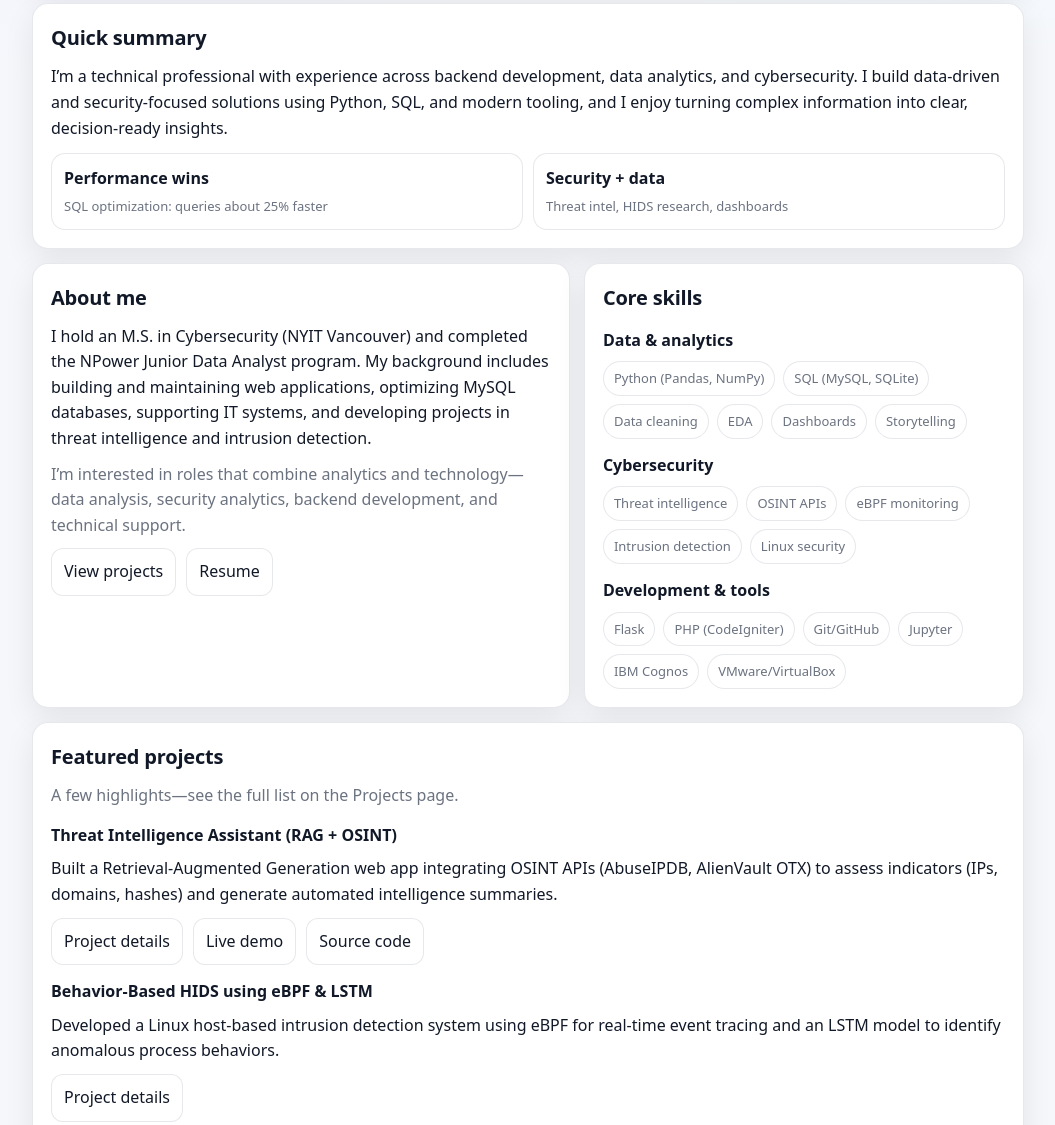
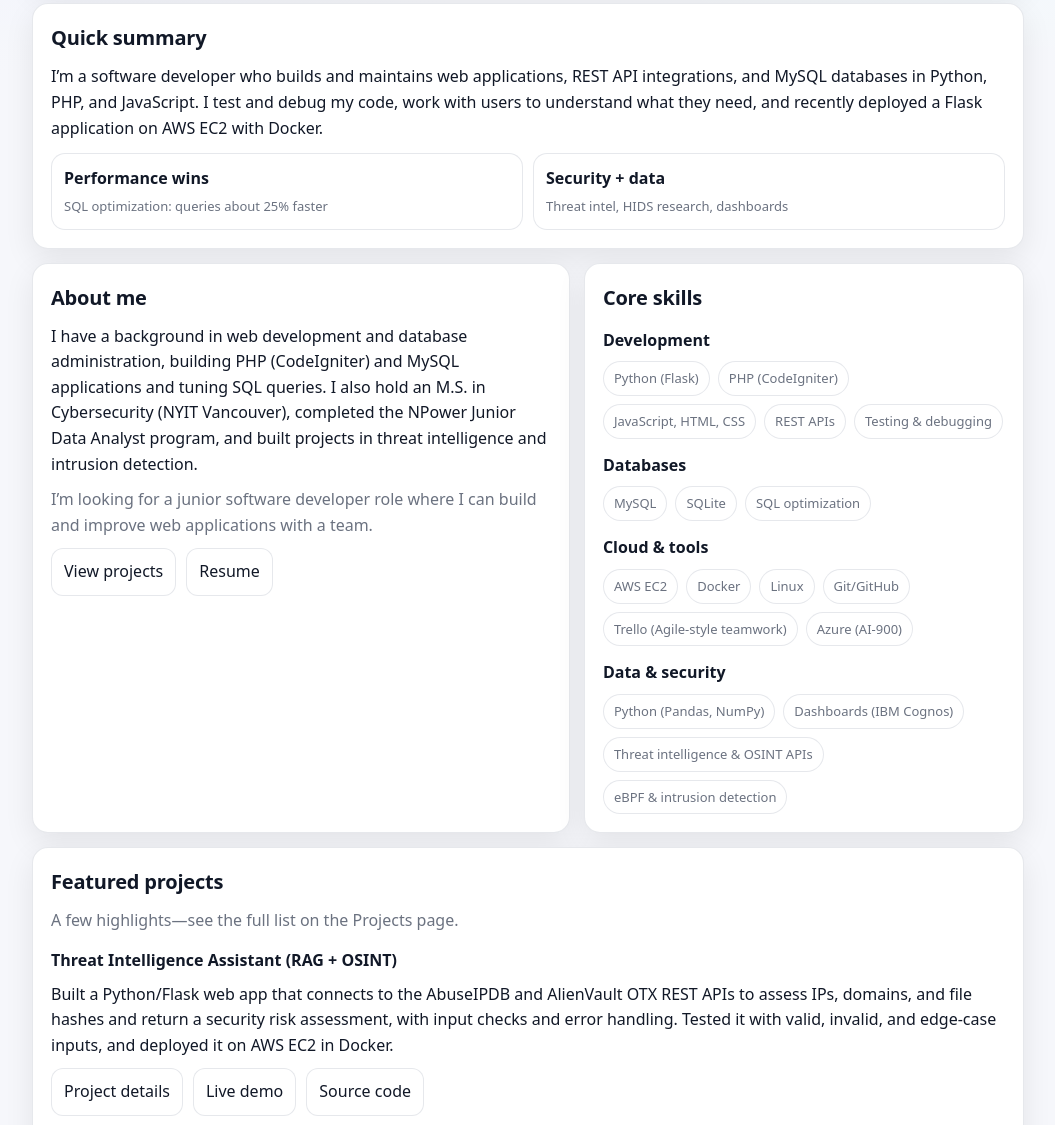
Before and after one commit to FatemehKaram/FatemehKaram.github.io, a plain HTML site: page index.html in a window 1280 px wide. Shown: the part 285-1410 px from the top of the page, without its empty margins (112-1167 px from the left). Drawn offline with Linux system fonts and the light colour scheme.

Commit message:
Rewrite portfolio content for a junior developer role
Co-Authored-By: Claude Sonnet 5.5 <noreply@anthropic.com>
Claude-Session: https://claude.ai/code/session_014GvwPms7UuPLgWoWBwC1GN

```diff
--- a/index.html
+++ b/index.html
@@ -304,8 +304,8 @@
       <section class="card reveal">
         <h2>Quick summary</h2>
         <p>
-          I’m a technical professional with experience across backend development, data analytics, and cybersecurity.
-          I build data-driven and security-focused solutions using Python, SQL, and modern tooling, and I enjoy turning complex information into clear, decision-ready insights.
+          I’m a software developer who builds and maintains web applications, REST API integrations, and MySQL databases in Python, PHP, and JavaScript.
+          I test and debug my code, work with users to understand what they need, and recently deployed a Flask application on AWS EC2 with Docker.
         </p>
 
         <div class="kpi" aria-label="Highlights">
@@ -324,11 +324,11 @@
         <div class="card reveal">
           <h2>About me</h2>
           <p>
-            I hold an M.S. in Cybersecurity (NYIT Vancouver) and completed the NPower Junior Data Analyst program.
-            My background includes building and maintaining web applications, optimizing MySQL databases, supporting IT systems, and developing projects in threat intelligence and intrusion detection.
+            I have a background in web development and database administration, building PHP (CodeIgniter) and MySQL applications and tuning SQL queries.
+            I also hold an M.S. in Cybersecurity (NYIT Vancouver), completed the NPower Junior Data Analyst program, and built projects in threat intelligence and intrusion detection.
           </p>
           <p class="muted">
-            I’m interested in roles that combine analytics and technology—data analysis, security analytics, backend development, and technical support.
+            I’m looking for a junior software developer role where I can build and improve web applications with a team.
           </p>
 
           <div class="btnrow">
@@ -340,33 +340,38 @@
         <div class="card reveal">
           <h2>Core skills</h2>
 
-          <h3>Data & analytics</h3>
+          <h3>Development</h3>
+          <div class="pillrow">
+            <span class="pill">Python (Flask)</span>
+            <span class="pill">PHP (CodeIgniter)</span>
+            <span class="pill">JavaScript, HTML, CSS</span>
+            <span class="pill">REST APIs</span>
+            <span class="pill">Testing & debugging</span>
+          </div>
+
+          <h3>Databases</h3>
+          <div class="pillrow">
+            <span class="pill">MySQL</span>
+            <span class="pill">SQLite</span>
+            <span class="pill">SQL optimization</span>
+          </div>
+
+          <h3>Cloud & tools</h3>
+          <div class="pillrow">
+            <span class="pill">AWS EC2</span>
+            <span class="pill">Docker</span>
+            <span class="pill">Linux</span>
+            <span class="pill">Git/GitHub</span>
+            <span class="pill">Trello (Agile-style teamwork)</span>
+            <span class="pill">Azure (AI-900)</span>
+          </div>
+
+          <h3>Data & security</h3>
           <div class="pillrow">
             <span class="pill">Python (Pandas, NumPy)</span>
-            <span class="pill">SQL (MySQL, SQLite)</span>
-            <span class="pill">Data cleaning</span>
-            <span class="pill">EDA</span>
-            <span class="pill">Dashboards</span>
-            <span class="pill">Storytelling</span>
-          </div>
-
-          <h3>Cybersecurity</h3>
-          <div class="pillrow">
-            <span class="pill">Threat intelligence</span>
-            <span class="pill">OSINT APIs</span>
-            <span class="pill">eBPF monitoring</span>
-            <span class="pill">Intrusion detection</span>
-            <span class="pill">Linux security</span>
-          </div>
-
-          <h3>Development & tools</h3>
-          <div class="pillrow">
-            <span class="pill">Flask</span>
-            <span class="pill">PHP (CodeIgniter)</span>
-            <span class="pill">Git/GitHub</span>
-            <span class="pill">Jupyter</span>
-            <span class="pill">IBM Cognos</span>
-            <span class="pill">VMware/VirtualBox</span>
+            <span class="pill">Dashboards (IBM Cognos)</span>
+            <span class="pill">Threat intelligence & OSINT APIs</span>
+            <span class="pill">eBPF & intrusion detection</span>
           </div>
         </div>
       </section>
@@ -377,8 +382,9 @@
 
         <h3>Threat Intelligence Assistant (RAG + OSINT)</h3>
         <p>
-          Built a Retrieval-Augmented Generation web app integrating OSINT APIs (AbuseIPDB, AlienVault OTX) to assess indicators
-          (IPs, domains, hashes) and generate automated intelligence summaries.
+          Built a Python/Flask web app that connects to the AbuseIPDB and AlienVault OTX REST APIs to assess IPs, domains, and file hashes
+          and return a security risk assessment, with input checks and error handling. Tested it with valid, invalid, and edge-case inputs,
+          and deployed it on AWS EC2 in Docker.
         </p>
         <div class="btnrow">
           <a class="btn" href="projects.html#threat-intel-assistant">Project details</a>
@@ -431,7 +437,7 @@
 
       <section class="card reveal">
         <h2>Contact</h2>
-        <p>If you’d like to connect about opportunities in data, security analytics, backend development, or IT support, feel free to reach out.</p>
+        <p>If you’d like to connect about software developer opportunities, feel free to reach out.</p>
         <div class="btnrow">
           <a class="btn" href="mailto:karam.fatemeh@gmail.com">karam.fatemeh@gmail.com</a>
           <a class="btn" href="https://www.linkedin.com/in/fatemeh-karam/" target="_blank" rel="noopener">LinkedIn</a>
```
Also changed, not shown: experience.html (+13 -3 lines).
